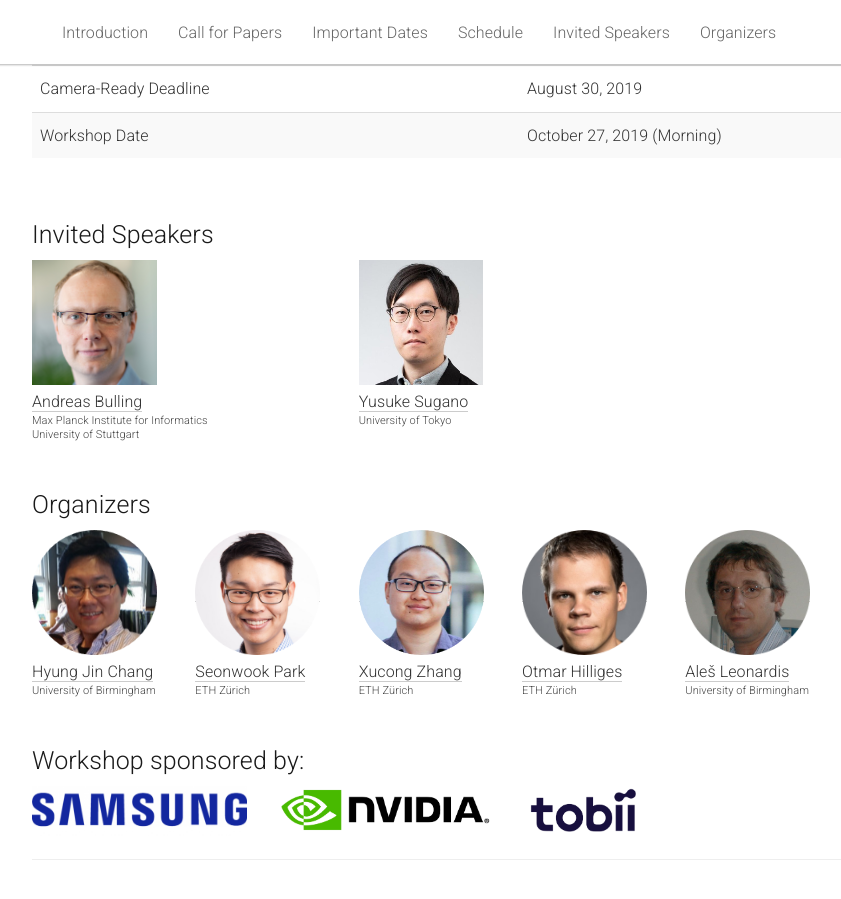
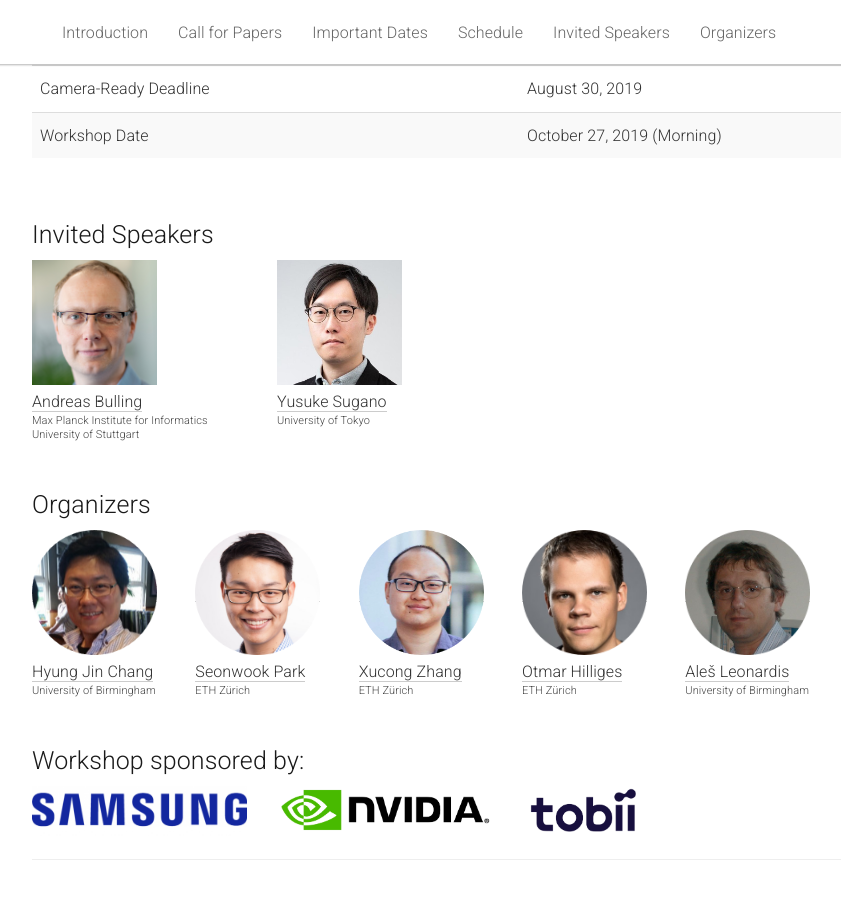
Before and after one commit to gazeworkshop/gazeworkshop.github.io, a Jekyll site: the page built from _pages/home.md, in a window 1280 px wide and 900 px high, scrolled down 1588 px. Shown: the whole window, without its empty margins (133-974 px from the left). Built offline with Jekyll 4.4.1, drawn with Linux system fonts in a browser that asks for light colours.

Commit message:
Update home.md

```diff
--- a/_pages/home.md
+++ b/_pages/home.md
@@ -211,7 +211,7 @@
 </div>
 
 <div class="row">
-  <div class="col-xs-4">
+  <div class="col-xs-3">
     <a href="https://perceptual.mpi-inf.mpg.de/people/andreas-bulling/">
       <img class="people-pic" src="{{ "/static/img/people/ab.png" | prepend:site.baseurl }}">
     </a>
@@ -222,7 +222,7 @@
     </div>
   </div>
 
-  <div class="col-xs-4">
+  <div class="col-xs-3">
     <a href="https://www.yusuke-sugano.info/">
       <img class="people-pic" src="{{ "/static/img/people/ys.jpg" | prepend:site.baseurl }}">
     </a>
```
